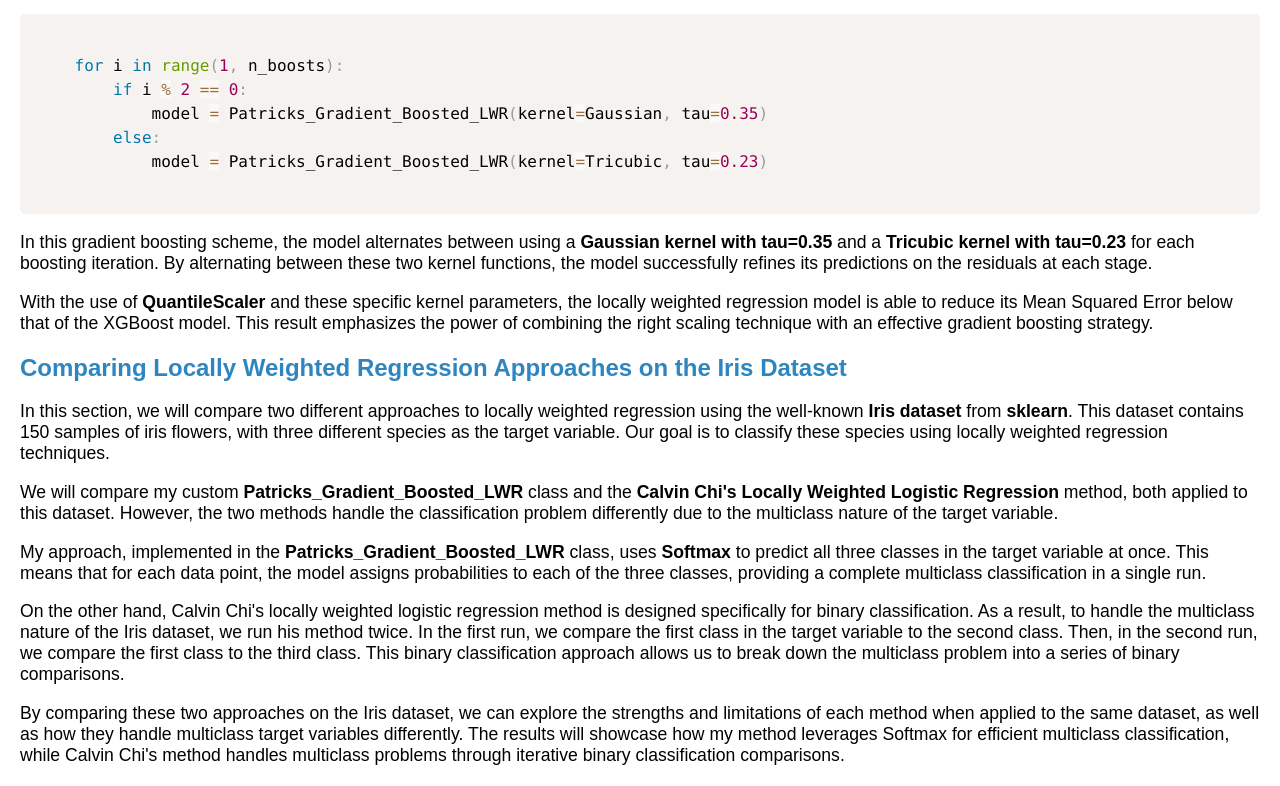
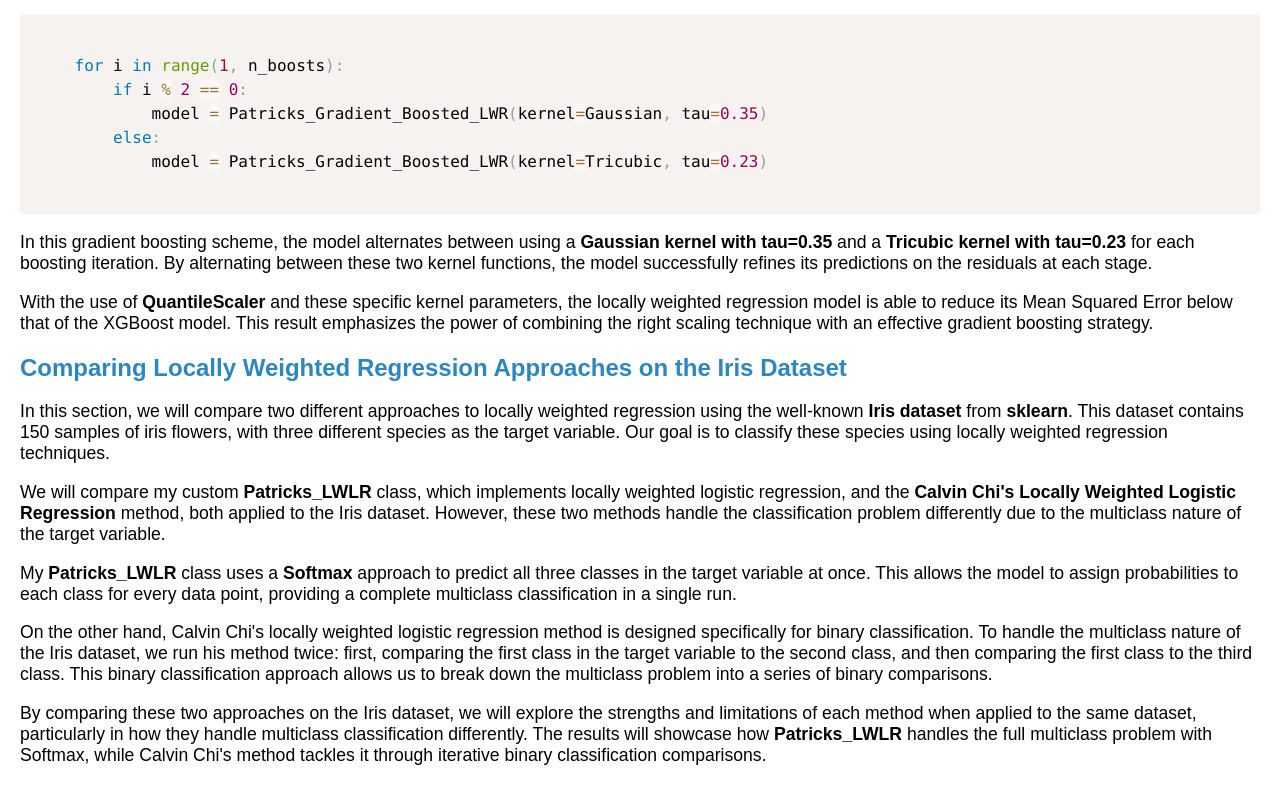
Before and after one commit to patrick-church/patrick-church.Capstone-Projects-In-Data-Apps, a plain HTML site: page Assignment2.html in a window 1280 px wide. Shown: the part 4779-5565 px from the top of the page. Drawn offline with nearby package versions, Linux system fonts and the light colour scheme.

Commit message:
Update Assignment2.html

```diff
--- a/Assignment2.html
+++ b/Assignment2.html
@@ -282,22 +282,23 @@ class Patricks_Gradient_Boosted_LWR:
         Our goal is to classify these species using locally weighted regression techniques.
     </p>
     <p>
-        We will compare my custom <strong>Patricks_Gradient_Boosted_LWR</strong> class and the <strong>Calvin Chi's Locally Weighted Logistic Regression</strong> method,
-        both applied to this dataset. However, the two methods handle the classification problem differently due to the multiclass nature of the target variable.
+        We will compare my custom <strong>Patricks_LWLR</strong> class, which implements locally weighted logistic regression,
+        and the <strong>Calvin Chi's Locally Weighted Logistic Regression</strong> method, both applied to the Iris dataset.
+        However, these two methods handle the classification problem differently due to the multiclass nature of the target variable.
     </p>
     <p>
-        My approach, implemented in the <strong>Patricks_Gradient_Boosted_LWR</strong> class, uses <strong>Softmax</strong> to predict all three classes in the target variable at once.
-        This means that for each data point, the model assigns probabilities to each of the three classes, providing a complete multiclass classification in a single run.
+        My <strong>Patricks_LWLR</strong> class uses a <strong>Softmax</strong> approach to predict all three classes in the target variable at once.
+        This allows the model to assign probabilities to each class for every data point, providing a complete multiclass classification in a single run.
     </p>
     <p>
         On the other hand, Calvin Chi's locally weighted logistic regression method is designed specifically for binary classification.
-        As a result, to handle the multiclass nature of the Iris dataset, we run his method twice. In the first run, we compare the first class in the target variable to the second class.
-        Then, in the second run, we compare the first class to the third class. This binary classification approach allows us to break down the multiclass problem into a series of binary comparisons.
+        To handle the multiclass nature of the Iris dataset, we run his method twice: first, comparing the first class in the target variable to the second class,
+        and then comparing the first class to the third class. This binary classification approach allows us to break down the multiclass problem into a series of binary comparisons.
     </p>
     <p>
-        By comparing these two approaches on the Iris dataset, we can explore the strengths and limitations of each method when applied to the same dataset,
-        as well as how they handle multiclass target variables differently. The results will showcase how my method leverages Softmax for efficient multiclass classification,
-        while Calvin Chi's method handles multiclass problems through iterative binary classification comparisons.
+        By comparing these two approaches on the Iris dataset, we will explore the strengths and limitations of each method when applied to the same dataset,
+        particularly in how they handle multiclass classification differently. The results will showcase how <strong>Patricks_LWLR</strong> handles the full multiclass problem with Softmax,
+        while Calvin Chi's method tackles it through iterative binary classification comparisons.
     </p>
     </div>
 
@@ -305,6 +306,5 @@ class Patricks_Gradient_Boosted_LWR:
 
 
 
-
 </body>
 </html>
```
